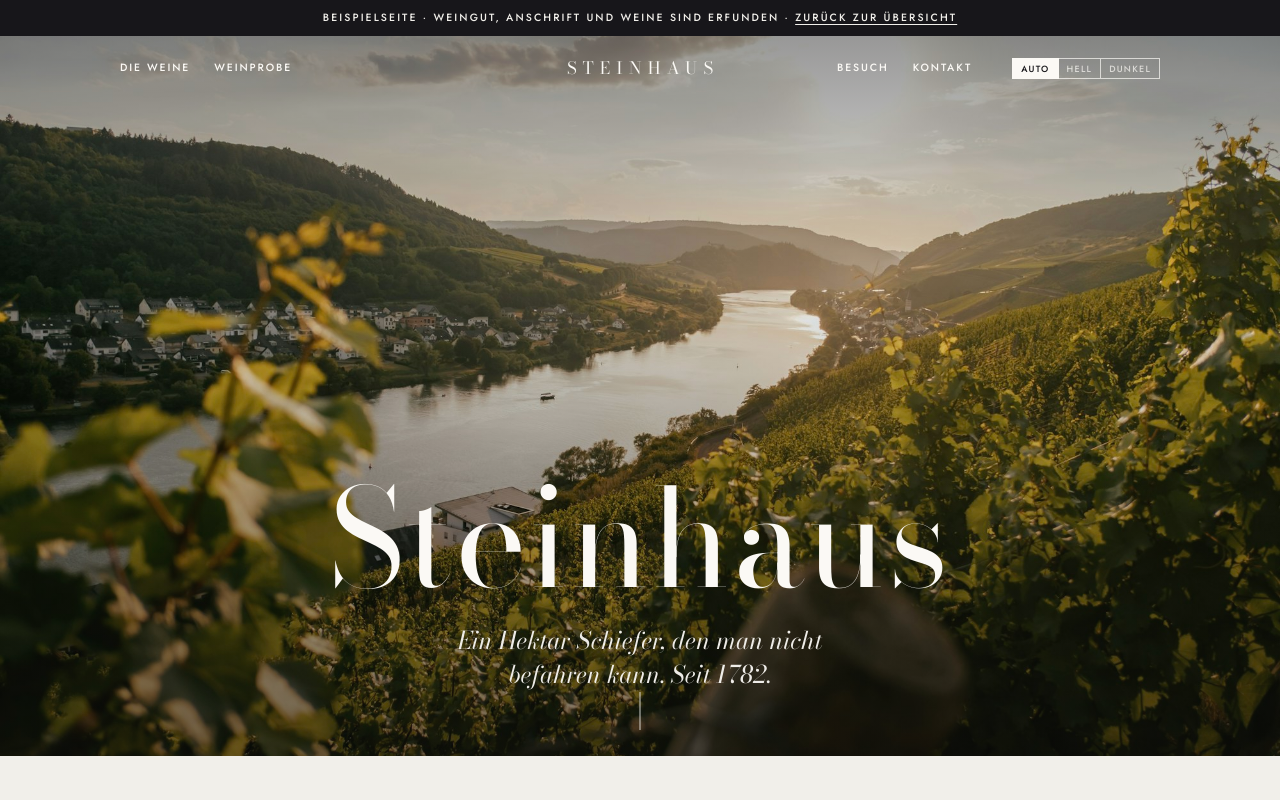
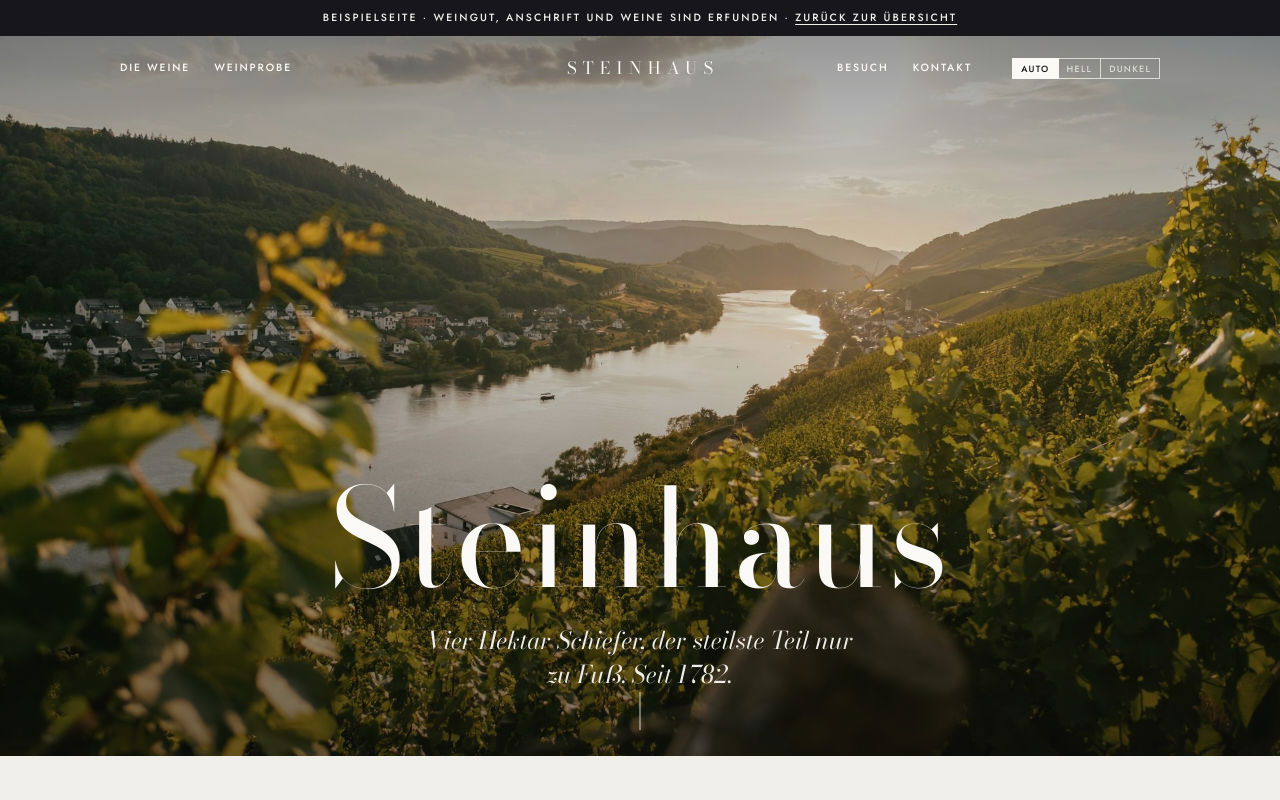
Before and after one commit to Dominic-Lutz85/dominic-lutz-webdesign, a plain HTML site: page beispiele/weingut/index.html in a window 1280 px wide. Shown: the top 800 px of the page. Drawn offline with nearby package versions, Linux system fonts and the light colour scheme.

Commit message:
Weinseite: Hero widersprach dem eigenen Text
Im Hero stand "Ein Hektar Schiefer", drei Absaetze weiter "Vier
Hektar, drei Lagen". Jetzt sagen beide dasselbe.

Co-Authored-By: Claude Opus 5 <noreply@anthropic.com>

```diff
--- a/beispiele/weingut/index.html
+++ b/beispiele/weingut/index.html
@@ -319,7 +319,7 @@ footer a{color:var(--tinte-weich); text-underline-offset:3px;}
     <img src="bilder/hang.jpg" alt="Blick über die Weinberge auf die Mosel im Gegenlicht" width="2000" height="1333" fetchpriority="high">
     <div class="hero-worte">
       <h1>Steinhaus</h1>
-      <p>Ein Hektar Schiefer, den man nicht befahren kann. Seit 1782.</p>
+      <p>Vier Hektar Schiefer, der steilste Teil nur zu Fuß. Seit 1782.</p>
     </div>
     <a class="weiter" href="#ort" aria-label="Weiter zum Inhalt"><span></span></a>
   </div>
```
